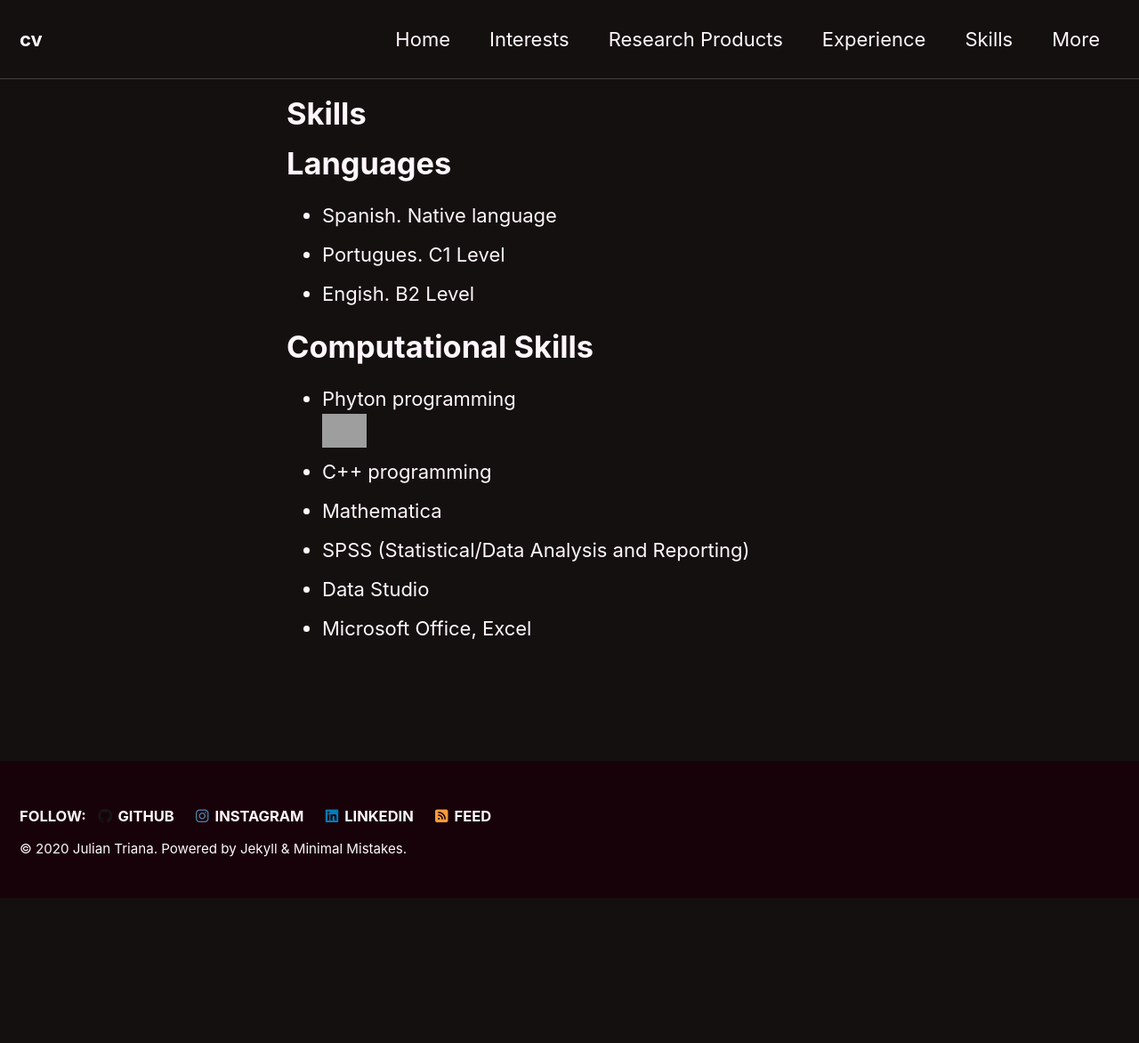
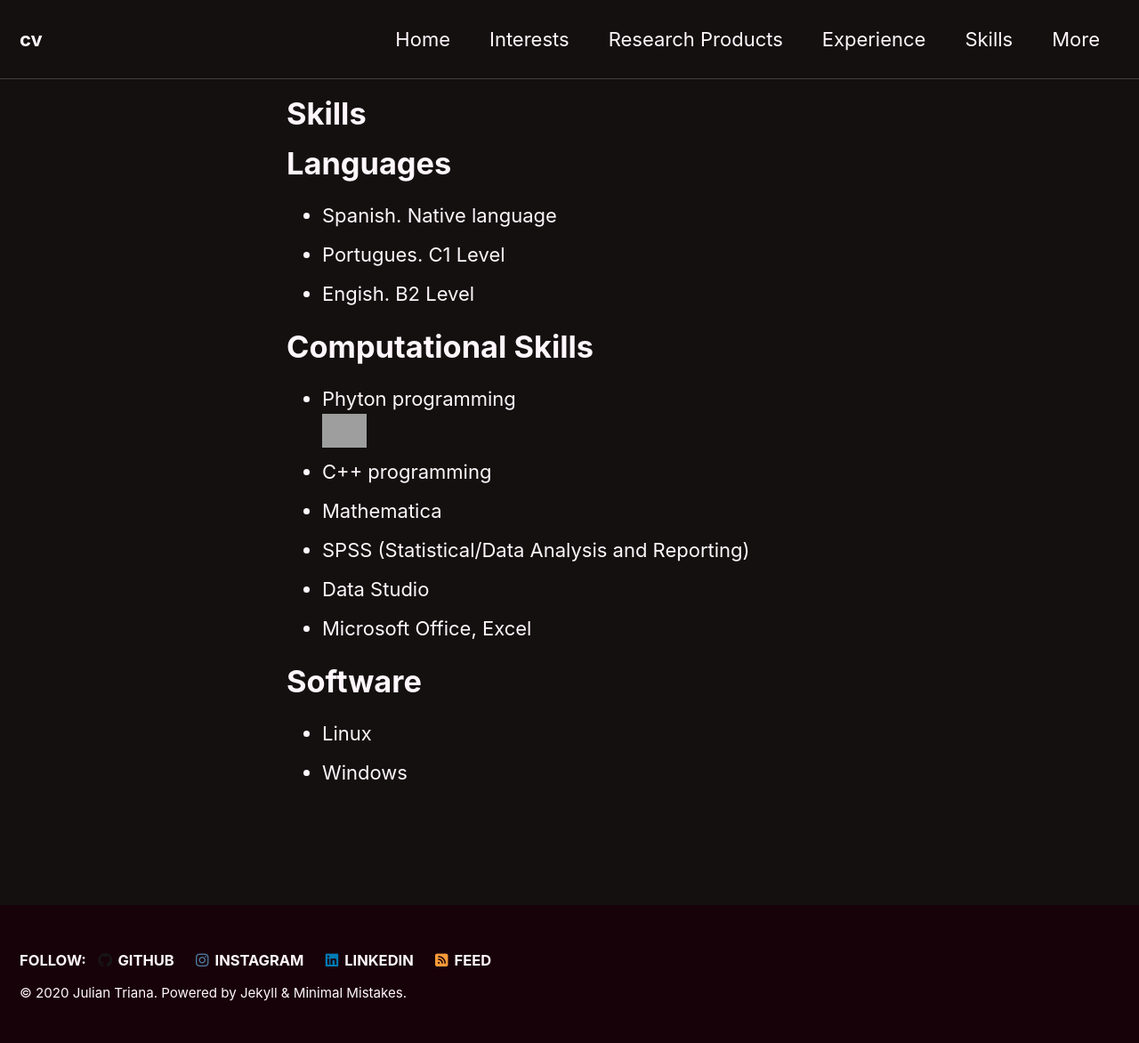
Before and after one commit to vcobop/cv, a Jekyll site: the page built from Skills.md, in a window 1280 px wide. Shown: the whole page at 89% size. Built offline with Jekyll 4.4.1, drawn with Linux system fonts in a browser that asks for light colours; cached includes are drawn as plain includes; nearby versions of some CDN libraries; before the commit the page ends 1009 px from its top, so only the background shows below that; grey boxes are pictures that could not be loaded.

Commit message:
Update Skills.md

```diff
--- a/Skills.md
+++ b/Skills.md
@@ -20,3 +20,8 @@
   <li>Data Studio</li>
   <li>Microsoft Office, Excel </li>
  </ul>
+<h1>Software</h1>
+<ul>
+  <li>Linux</li>
+  <li>Windows</li>
+</ul>
```
